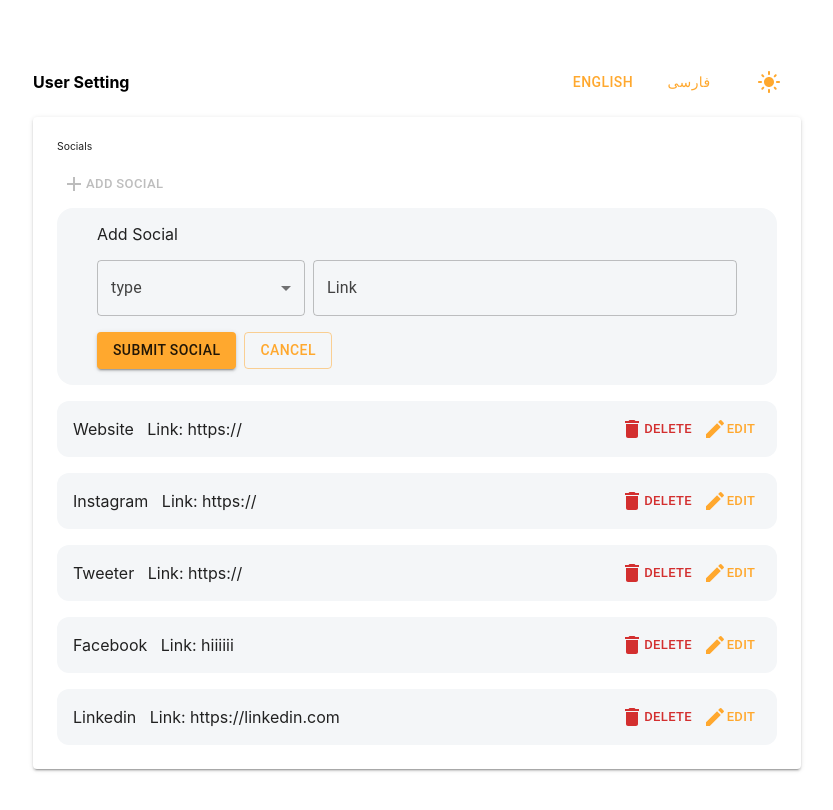
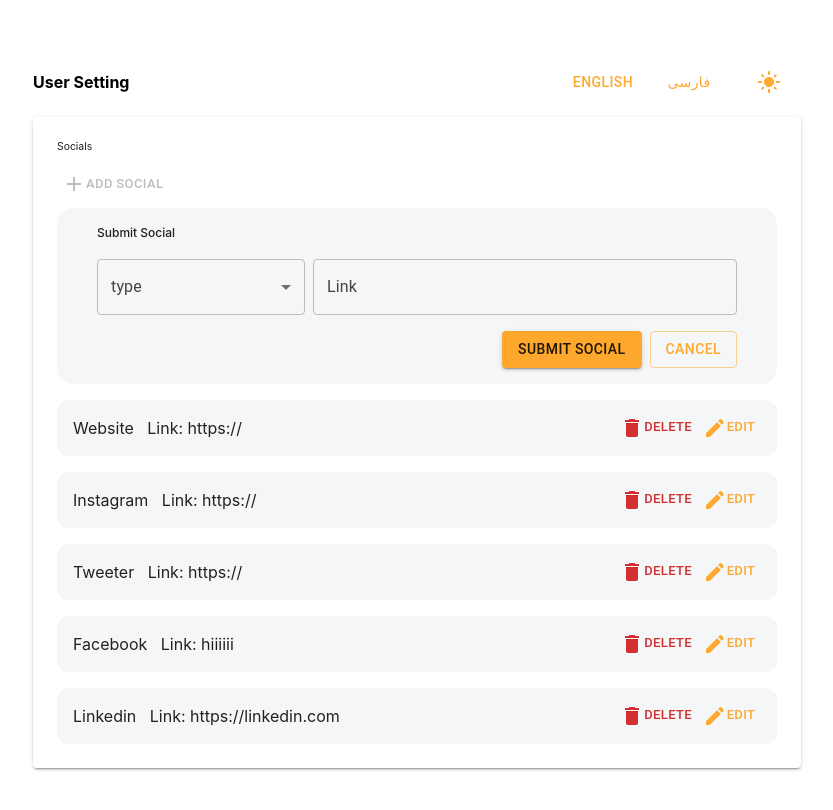
Before and after one commit to mvlz/Links-Setting, a Next.js app: page / in a window 1280 px wide. Both pictures are taken after a click on the button "ADD SOCIAL". Shown: the top 810 px of the page, without its empty margins (223-1056 px from the left). Built offline with nearby package versions, Linux system fonts and the light colour scheme; data requests are answered from the project's data file; what jss-rtl would draw is missing.

Commit message:
Update styles and translations of the form

```diff
--- a/components/SocialForm.tsx
+++ b/components/SocialForm.tsx
@@ -91,7 +91,9 @@ const SocialForm: React.FunctionComponent<FormProps> = ({
     >
       <form className={formStyles.socialForm}>
         <p className={formStyles.title}>
-          {isEdited ? `Edit Social ${editedSocial?.type}` : t("hBtn")}
+          {isEdited
+            ? `${t("editTitle")} ${t(`${editedSocial?.type}`)}`
+            : t("sBtn")}
         </p>
         <Grid container spacing={1}>
           <Grid item xs={12} sm={4}>
@@ -127,7 +129,9 @@ const SocialForm: React.FunctionComponent<FormProps> = ({
         </Grid>
         <div className={formStyles.formBottom}>
           <Button variant="contained" onClick={clickHandler}>
-            {isEdited ? `Edit Social ${editedSocial?.type}` : t("sBtn")}
+            {isEdited
+              ? `${t("editTitle")} ${t(`${editedSocial?.type}`)}`
+              : t("sBtn")}
           </Button>
           <Button variant="outlined" onClick={() => setIsOpen(false)}>
             {t("cBtn")}
--- a/localization/index.ts
+++ b/localization/index.ts
@@ -28,6 +28,7 @@ i18n
                     confirmText2: `please fill "Confirm".`,
                     confirmField: "Confirm*",
                     userSetting: "User Setting",
+                    editTitle: "Edit Social",
                 },
             },
             fa: {
@@ -51,6 +52,7 @@ i18n
                     confirmText2: `لطفا "تایید" را وارد نمایید.`,
                     confirmField: "تایید*",
                     userSetting: "تنظیمات کاربری",
+                    editTitle: "ویرایش مسیر ارتباطی",
                 }
             }
         },
--- a/styles/SocialForm.module.css
+++ b/styles/SocialForm.module.css
@@ -3,12 +3,17 @@
 }
 .formWrapper {
   border-radius: 1rem;
+  padding: 0;
 }
 .title {
   margin-bottom: 1rem;
+  font-weight: 500;
+  font-size: 0.75rem;
+  line-height: 1.57;
 }
 .formBottom {
   margin-top: 1rem;
   display: flex;
   gap: 0.5rem;
+  justify-content: flex-end;
 }
```
